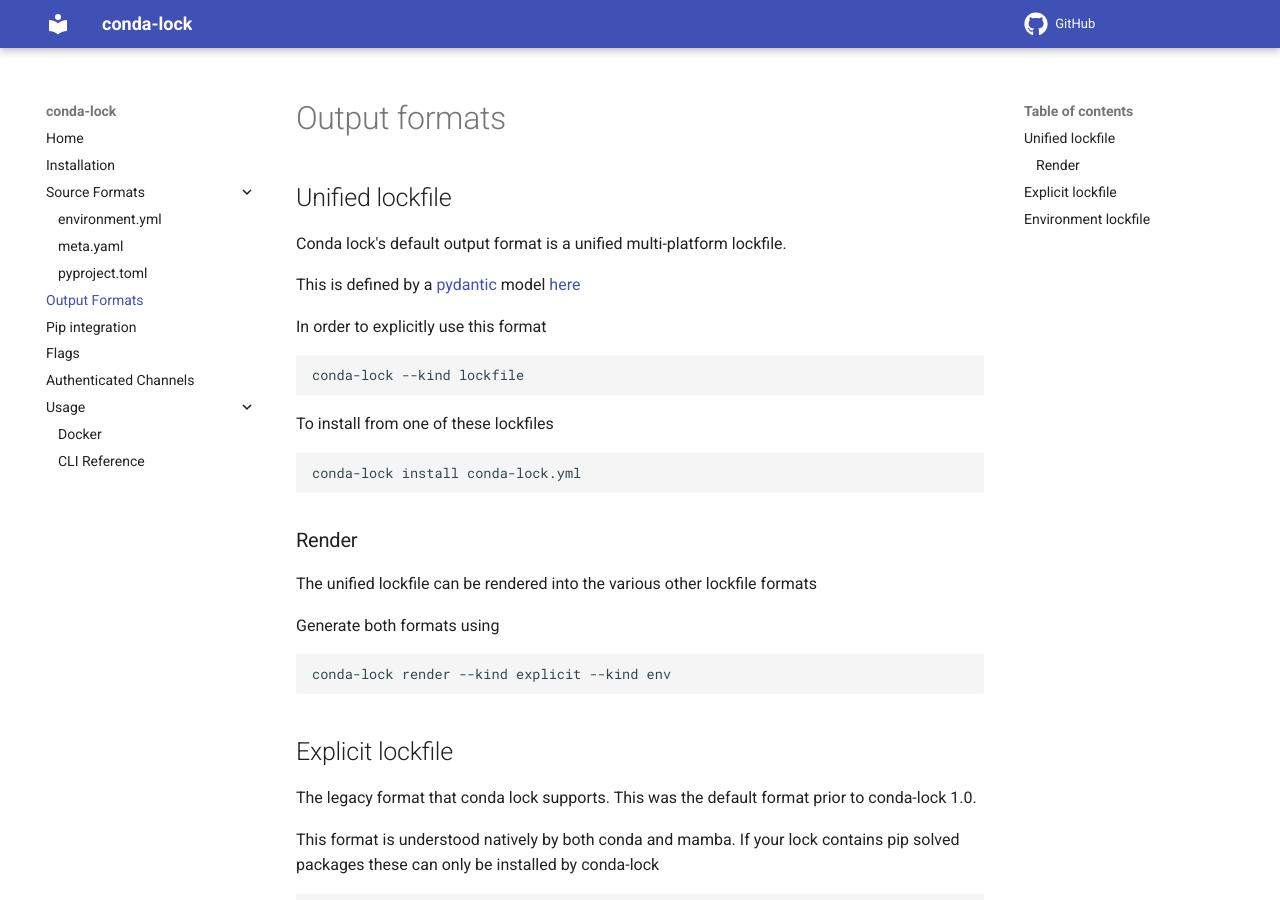
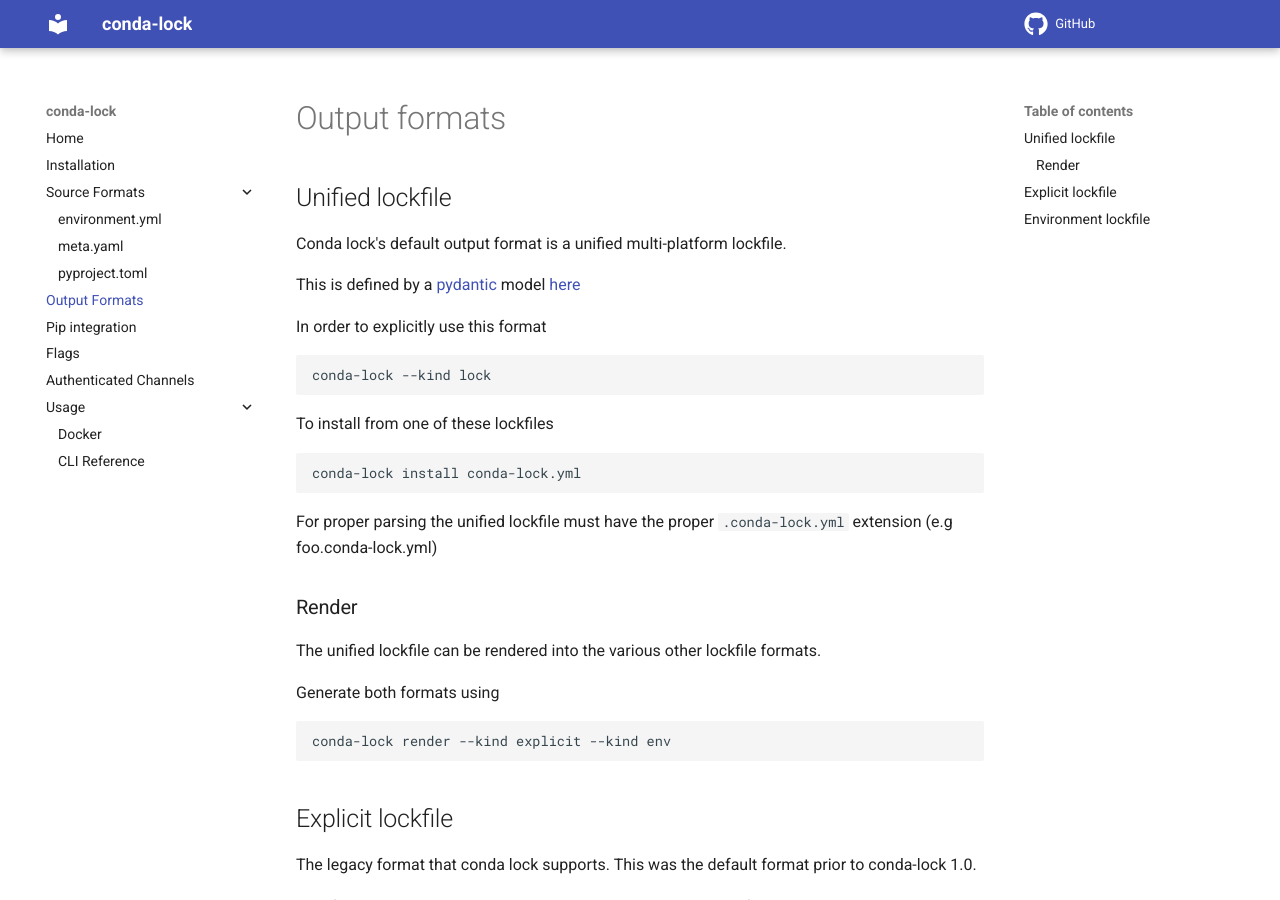
Before and after one commit to conda/conda-lock, an MkDocs documentation site: the page built from docs/output.md, in a window 1280 px wide and 900 px high. Built offline with MkDocs 1.6.1 and Material for MkDocs 9.7.7, drawn with Linux system fonts in a browser that asks for light colours; comment, search, counter and statistics services are not loaded.

Commit message:
Documentation fix
Fix --kind argument (lockfile does not exist but lock is given the the CLI docs)
Add mention of the complete file extension requirement for install

````diff
--- a/docs/output.md
+++ b/docs/output.md
@@ -10,7 +10,7 @@
 In order to explicitly use this format
 
 ```shell
-conda-lock --kind lockfile
+conda-lock --kind lock
 ```
 
 To install from one of these lockfiles
@@ -19,9 +19,11 @@
 conda-lock install conda-lock.yml
 ```
 
+For proper parsing the unified lockfile must have the proper `.conda-lock.yml` extension (e.g foo.conda-lock.yml)
+
 ### Render
 
-The unified lockfile can be rendered into the various other lockfile formats
+The unified lockfile can be rendered into the various other lockfile formats.
 
 Generate both formats using
 
````
